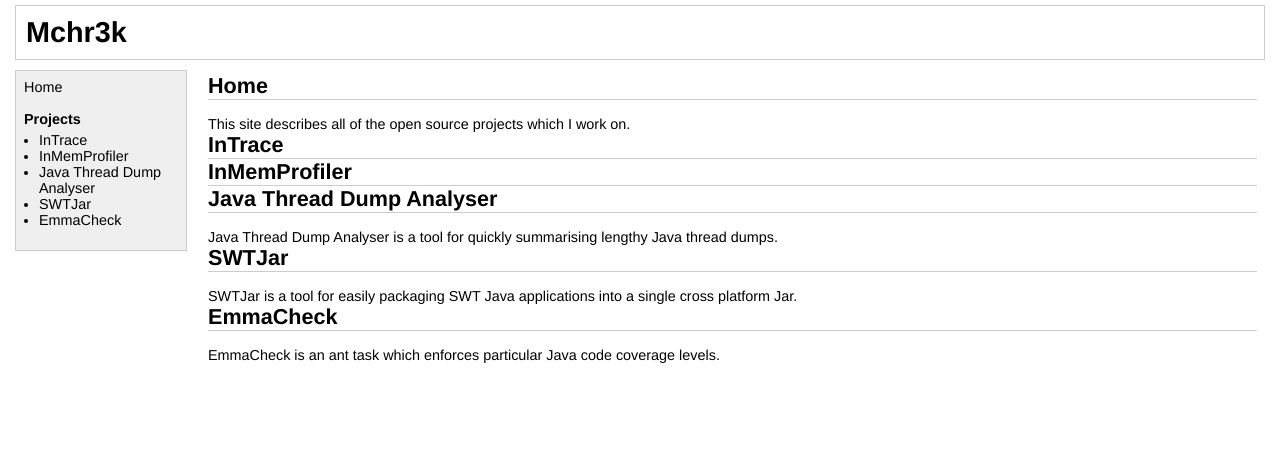
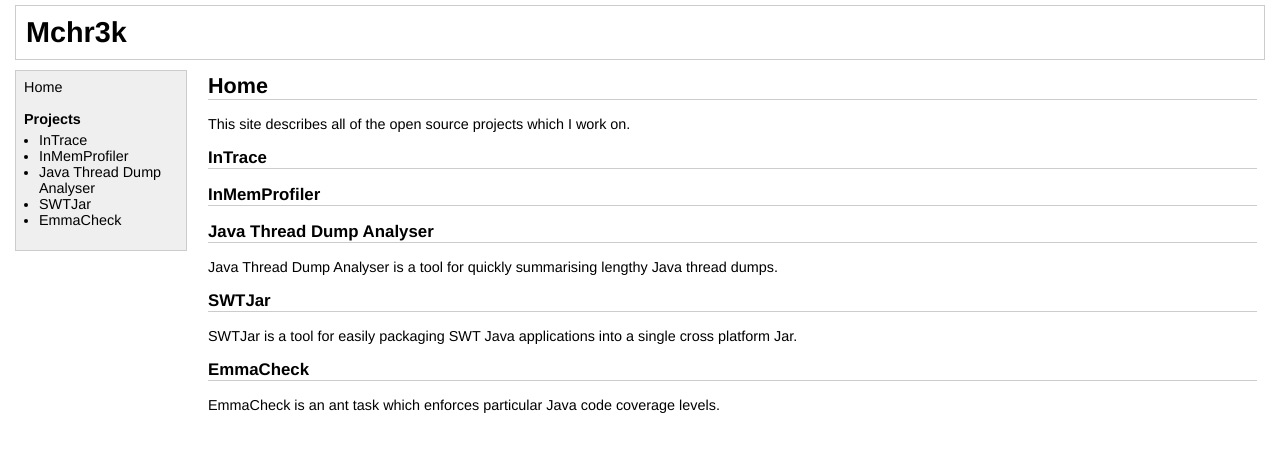
Before and after one commit to mchr3k/mchr3k.github.com, a Jekyll site: the page built from index.html, in a window 1280 px wide. Shown: the top 452 px of the page. Built offline with Jekyll 4.4.1, drawn with Linux system fonts in a browser that asks for light colours.

Commit message:
Fix titles

```diff
--- a/index.html
+++ b/index.html
@@ -6,18 +6,18 @@ title: Mchr3k - Home
 
 <p>This site describes all of the open source projects which I work on.
 
-<h2>InTrace</h2>
+<h3>InTrace</h3>
 
-<h2>InMemProfiler</h2>
+<h3>InMemProfiler</h3>
 
-<h2>Java Thread Dump Analyser</h2>
+<h3>Java Thread Dump Analyser</h3>
 
 <p>Java Thread Dump Analyser is a tool for quickly summarising lengthy Java thread dumps.
 
-<h2>SWTJar</h2>
+<h3>SWTJar</h3>
 
 <p>SWTJar is a tool for easily packaging SWT Java applications into a single cross platform Jar.
 
-<h2>EmmaCheck</h2>
+<h3>EmmaCheck</h3>
 
 <p>EmmaCheck is an ant task which enforces particular Java code coverage levels.
--- a/style.css
+++ b/style.css
@@ -90,6 +90,13 @@ h2
     padding: 0px;
 }
 
+h3
+{
+    border-bottom: 1px solid #CCCCCC;
+    margin: 16px 0 0;
+    padding: 0px;
+}
+
 pre
 {
     background-color: #F8F8F8;
```
